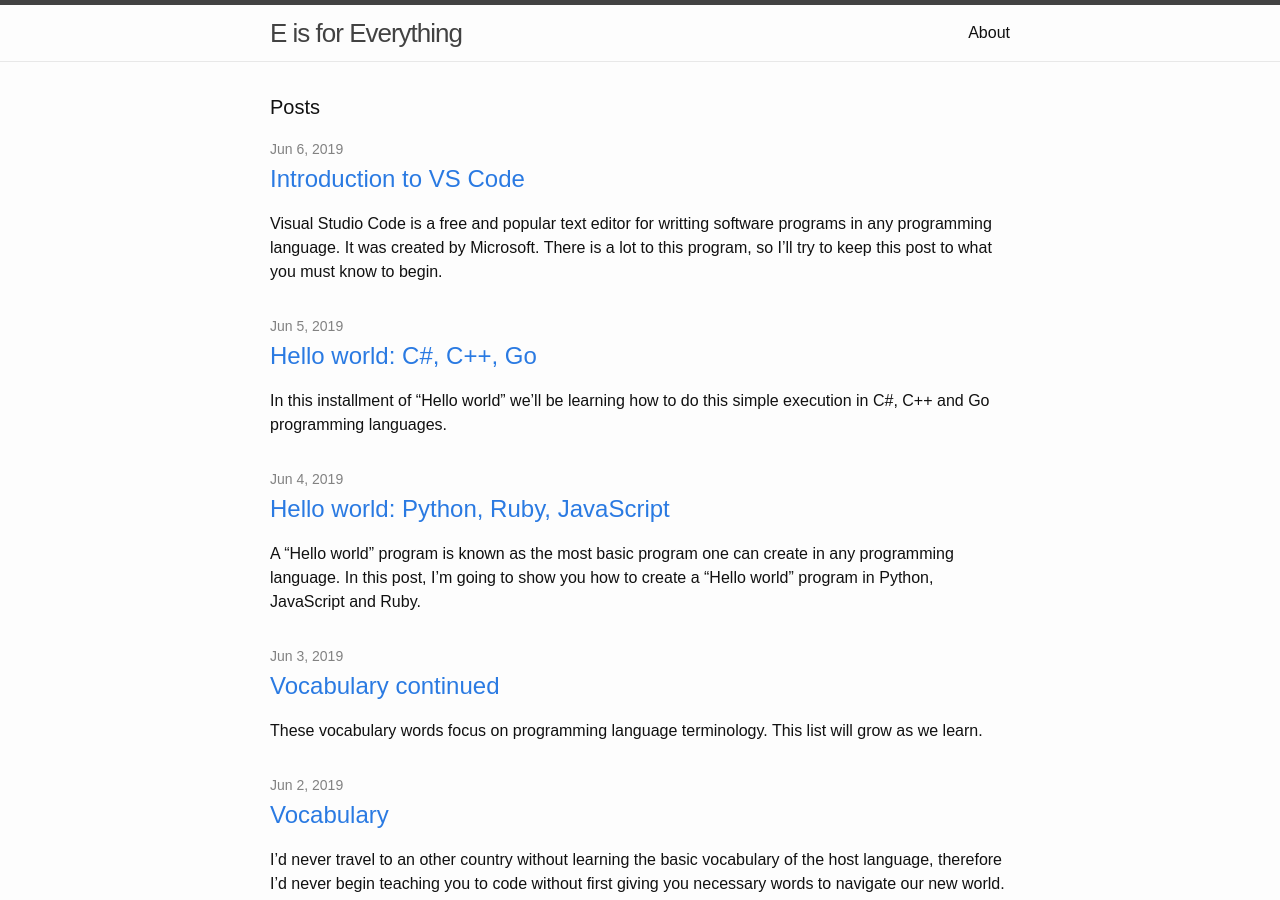
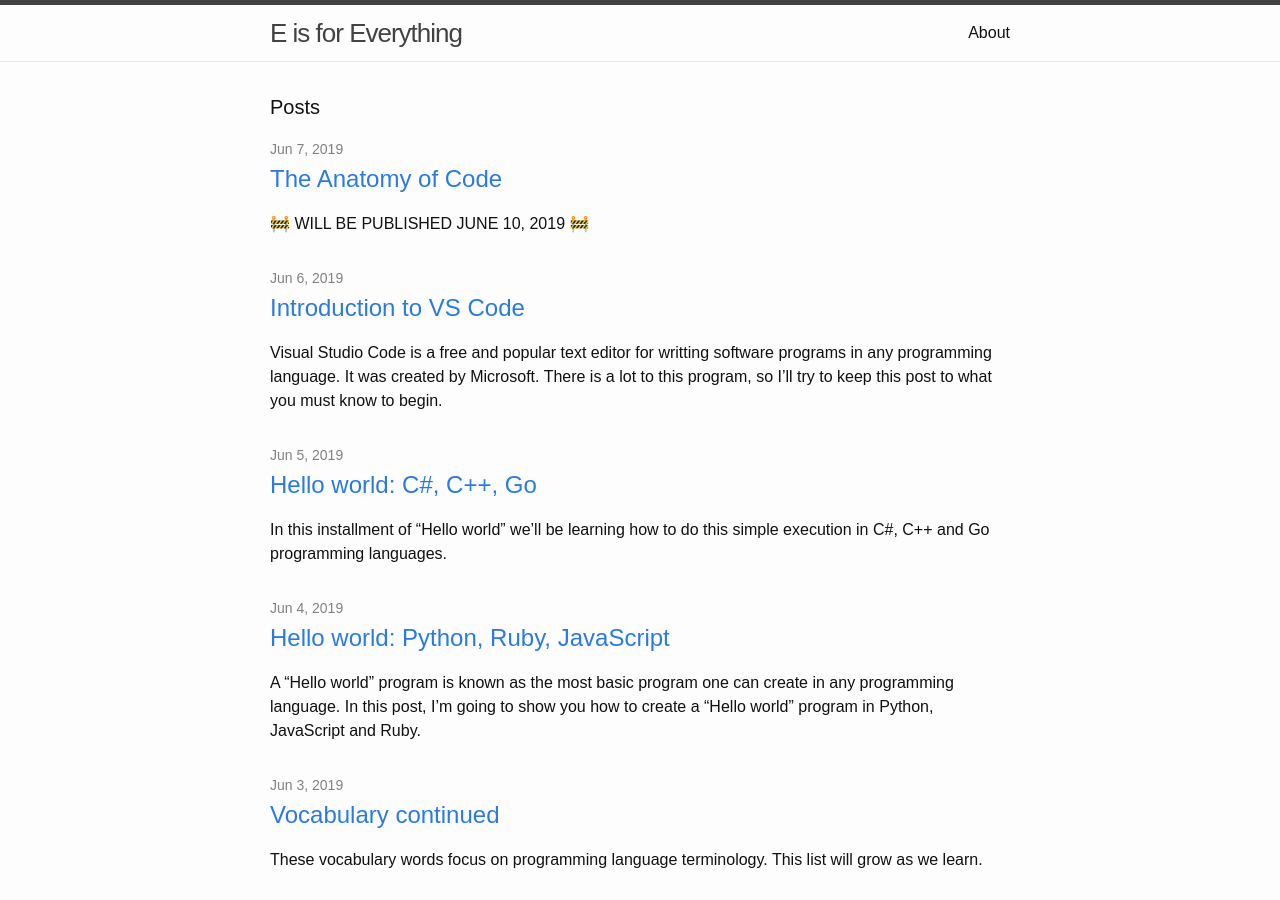
Before and after one commit to emilyannemoses/blog, a Jekyll site: the page built from index.html, in a window 1280 px wide and 900 px high. Built offline with Jekyll 4.4.1, drawn with Linux system fonts in a browser that asks for light colours; some of the changed lines change nothing that is shown.

Commit message:
adding blog post for Monday

```diff
--- a/_posts/2019-06-06-vs-code.md
+++ b/_posts/2019-06-06-vs-code.md
@@ -31,6 +31,6 @@ E
 <h4>Got Questions❓, Comments 🗣 or Edits ✍</h4>
 <h5>Use the Twitter thread below and hashtag <a href="https://twitter.com/hashtag/e4everything?f=tweets&vertical=default&lang=en" target="_blank">#E4Everything</a> to get in touch with me regarding this blog post:</h5>
 
-<span><a href="https://eamoses.github.io/blog/2019/06/05/hello-world-continued.html" style="float:left;">Previous: Hello world Continued</a><a href="#" style="float:right;">Next: TBD</a></span>
+<span><a href="https://eamoses.github.io/blog/2019/06/05/hello-world-continued.html" style="float:left;">Previous: Hello world Continued</a><a href="https://eamoses.github.io/blog/2019/06/07/code-anatomy.html" style="float:right;">Next: Anatomy of Code</a></span>
 
 [download-vscode]: https://code.visualstudio.com/download
--- /dev/null
+++ b/_posts/2019-06-07-code-anatomy.md
@@ -0,0 +1,29 @@
+---
+layout: post
+title:  "The Anatomy of Code"
+---
+
+🚧 WILL BE PUBLISHED JUNE 10, 2019 🚧
+
+- The languages computers communicate in.
+Machine language is the only language that a CPU understands.
+
+- DATA TYPES - strings, numbers, boolean, arrays, objects(this)
+- VARIABLES - const, let, var
+- LOGICAL OPERATORS - &&, ||, !
+- COMPARISON OPERATORS -  ==, ===, <, >, !=, !==, <=, >=
+- CONDITIONAL STATEMENT / SWITCH STATEMENT - if(){}else{} / switch(){ case } break, default
+- LOOPS - for, while
+- FUNCTIONS - parameters, arguments, return
+Other: console.log(), .map(), .filter(), .reduce() <—on arrays using “arrow functions”
+- OBJECTS
+- CONSTRUCTOR FUNCTIONS / CLASSES
+
+Happy coding!
+
+E
+<hr>
+<h4>Got Questions❓, Comments 🗣 or Edits ✍</h4>
+<h5>Use the Twitter thread below and hashtag <a href="https://twitter.com/hashtag/e4everything?f=tweets&vertical=default&lang=en" target="_blank">#E4Everything</a> to get in touch with me regarding this blog post:</h5>
+
+<span><a href="https://eamoses.github.io/blog/2019/06/06/vs-code.html" style="float:left;">Previous: VS Code</a><a href="#" style="float:right;">Next: TBD</a></span>
```
